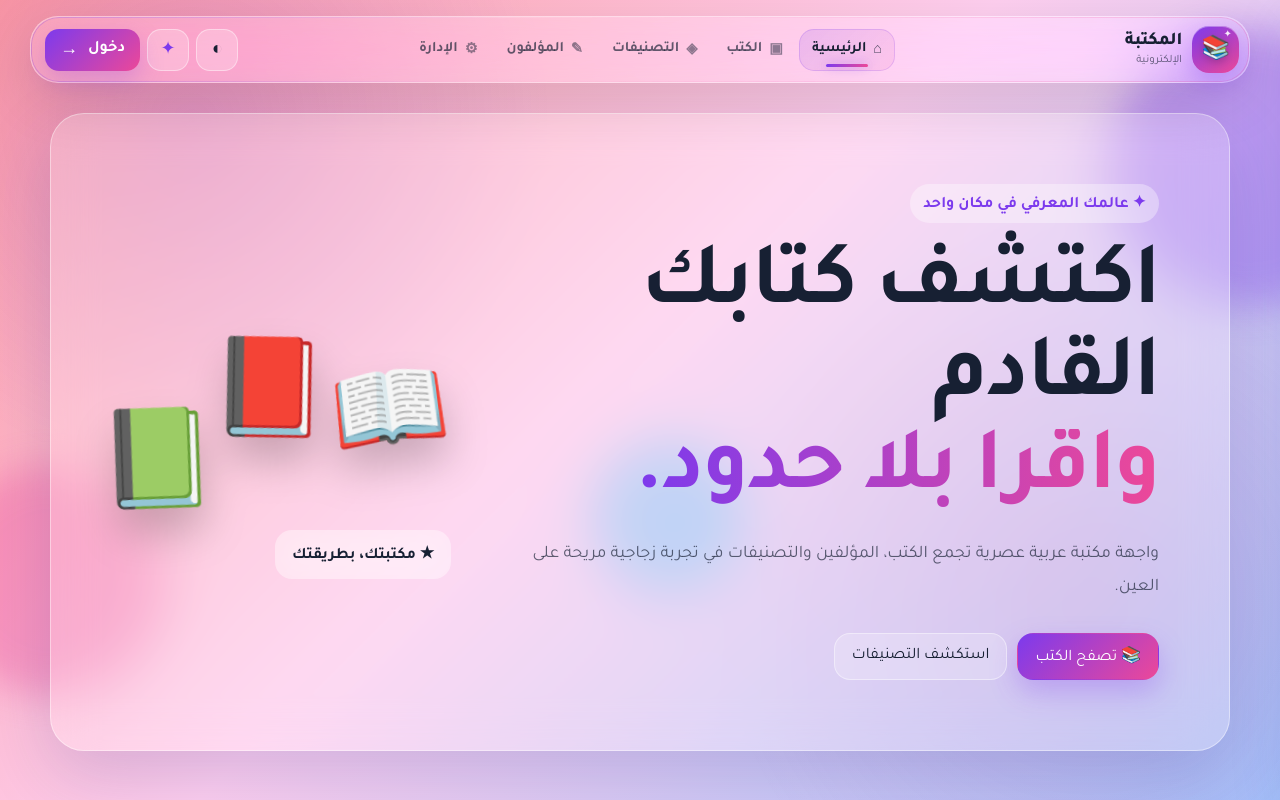
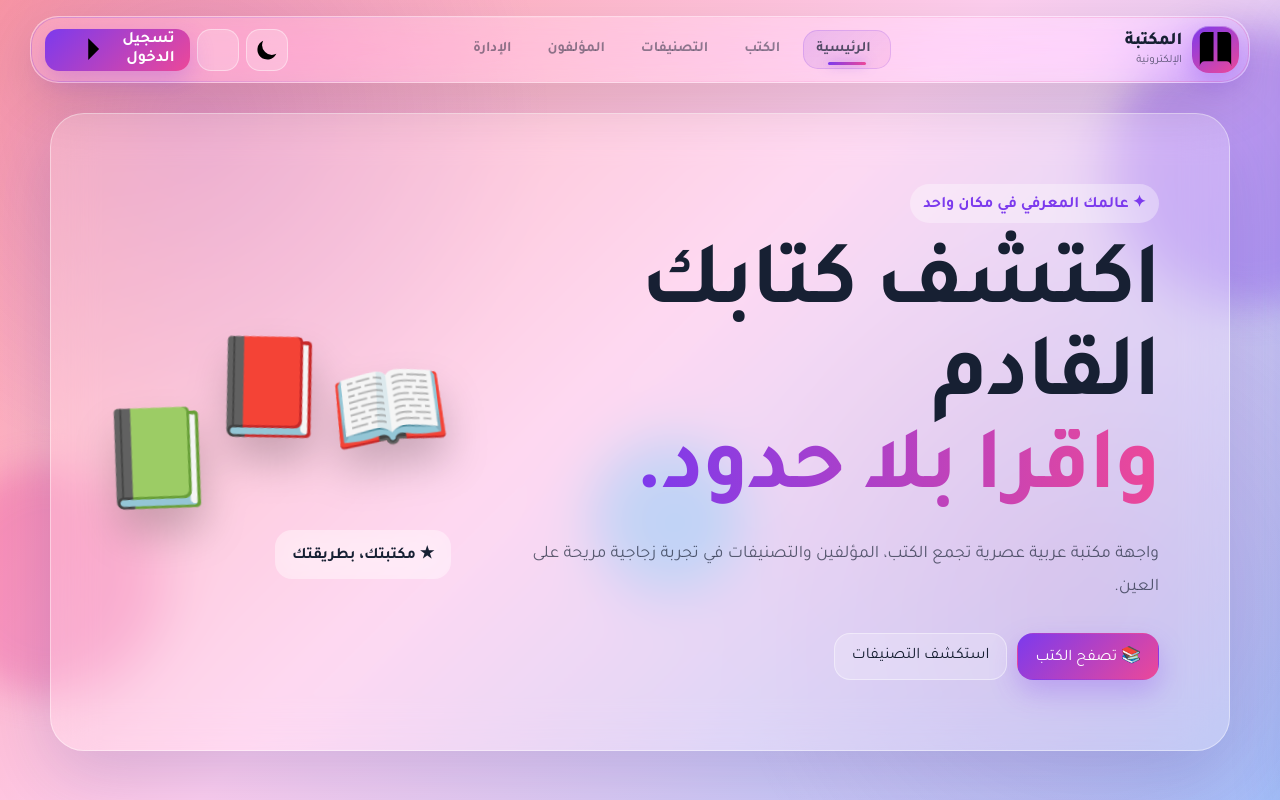
Before and after one commit to muhammedmuhammed97820-dotcom/web, an Angular app: page / in a window 1280 px wide. Shown: the top 800 px of the page. Built offline with nearby package versions, Linux system fonts and the light colour scheme.

Commit message:
Redesign navbar typography and replace decorative Unicode icons with clean SVG icons

```diff
--- a/src/app/components/navbar/navbar.component.html
+++ b/src/app/components/navbar/navbar.component.html
@@ -1,20 +1,37 @@
 <header class="nav glass">
   <a routerLink="/" class="brand" aria-label="المكتبة الإلكترونية">
-    <span class="brand-mark"><span>✦</span><span>📚</span></span>
+    <span class="brand-mark">
+      <span class="brand-spark"></span>
+      <svg viewBox="0 0 24 24" aria-hidden="true"><path d="M4 5.5A2.5 2.5 0 0 1 6.5 3H11v15H6.5A2.5 2.5 0 0 0 4 20.5zM20 5.5A2.5 2.5 0 0 0 17.5 3H13v15h4.5a2.5 2.5 0 0 1 2.5 2.5z"/><path d="M11 5h2M11 8h2M11 11h2"/></svg>
+    </span>
     <span class="brand-copy"><b>المكتبة</b><small>الإلكترونية</small></span>
   </a>
 
   <nav class="main-nav" aria-label="التنقل الرئيسي">
-    <a routerLink="/" routerLinkActive="active" [routerLinkActiveOptions]="{exact:true}"><span>⌂</span> الرئيسية</a>
-    <a routerLink="/books" routerLinkActive="active"><span>▣</span> الكتب</a>
-    <a routerLink="/categories" routerLinkActive="active"><span>◈</span> التصنيفات</a>
-    <a routerLink="/authors" routerLinkActive="active"><span>✎</span> المؤلفون</a>
-    <a routerLink="/admin" routerLinkActive="active"><span>⚙</span> الإدارة</a>
+    <a routerLink="/" routerLinkActive="active" [routerLinkActiveOptions]="{exact:true}">
+      <svg viewBox="0 0 24 24" aria-hidden="true"><path d="m3 10 9-7 9 7v10a1 1 0 0 1-1 1h-5v-6H9v6H4a1 1 0 0 1-1-1z"/></svg><span>الرئيسية</span>
+    </a>
+    <a routerLink="/books" routerLinkActive="active">
+      <svg viewBox="0 0 24 24" aria-hidden="true"><path d="M5 4h11a3 3 0 0 1 3 3v13H7a2 2 0 0 1-2-2z"/><path d="M7 4v16M10 8h6M10 11h6M10 14h4"/></svg><span>الكتب</span>
+    </a>
+    <a routerLink="/categories" routerLinkActive="active">
+      <svg viewBox="0 0 24 24" aria-hidden="true"><path d="M4 5a2 2 0 0 1 2-2h5v8H4zM13 3h5a2 2 0 0 1 2 2v6h-7zM4 13h7v8H6a2 2 0 0 1-2-2zM13 13h7v6a2 2 0 0 1-2 2h-5z"/></svg><span>التصنيفات</span>
+    </a>
+    <a routerLink="/authors" routerLinkActive="active">
+      <svg viewBox="0 0 24 24" aria-hidden="true"><circle cx="9" cy="8" r="3"/><path d="M3.5 20a5.5 5.5 0 0 1 11 0M16 4.5a3 3 0 0 1 0 5.8M17 14.5a5 5 0 0 1 3.5 5"/></svg><span>المؤلفون</span>
+    </a>
+    <a routerLink="/admin" routerLinkActive="active">
+      <svg viewBox="0 0 24 24" aria-hidden="true"><path d="M12 3 20 6v5c0 5-3.2 8.3-8 10-4.8-1.7-8-5-8-10V6z"/><path d="m9 12 2 2 4-4"/></svg><span>الإدارة</span>
+    </a>
   </nav>
 
   <div class="actions">
-    <button class="icon-btn" (click)="themeToggle.emit()" aria-label="تبديل الوضع الليلي"><span>◐</span></button>
-    <button class="icon-btn palette" (click)="customize.emit()" aria-label="تخصيص المظهر"><span>✦</span></button>
-    <a routerLink="/auth" class="login"><span>دخول</span><b>→</b></a>
+    <button class="icon-btn" (click)="themeToggle.emit()" aria-label="تبديل الوضع الليلي">
+      <svg viewBox="0 0 24 24" aria-hidden="true"><path d="M20 15.3A8.5 8.5 0 0 1 8.7 4a8.5 8.5 0 1 0 11.3 11.3z"/></svg>
+    </button>
+    <button class="icon-btn" (click)="customize.emit()" aria-label="تخصيص المظهر">
+      <svg viewBox="0 0 24 24" aria-hidden="true"><path d="M12 3v18M3 12h18M5.6 5.6l12.8 12.8M18.4 5.6 5.6 18.4"/></svg>
+    </button>
+    <a routerLink="/auth" class="login"><span>تسجيل الدخول</span><svg viewBox="0 0 24 24" aria-hidden="true"><path d="M5 12h13M13 7l5 5-5 5"/></svg></a>
   </div>
 </header>
```
